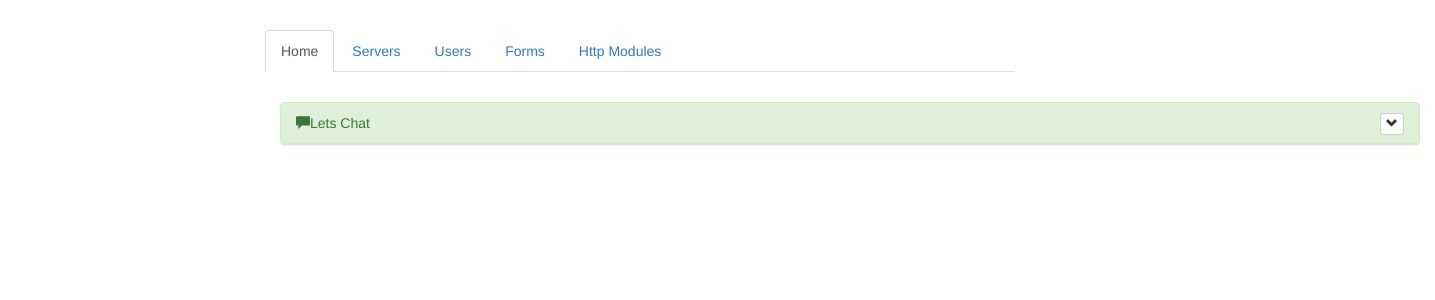
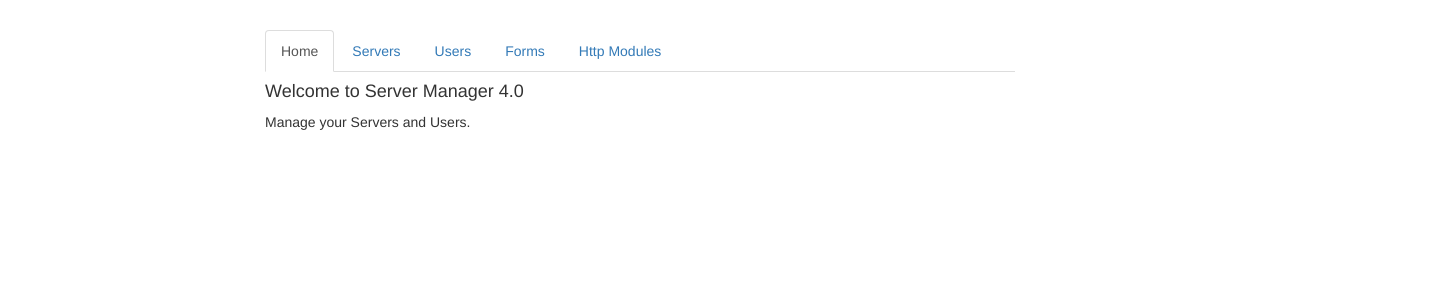
Before and after one commit to praveensankar969/Angular_Routing, an Angular app: page / in a window 1280 px wide. Shown: the top 300 px of the page, 1435 px wide, since content can reach past the window. Built offline with nearby package versions, Linux system fonts and the light colour scheme.

Commit message:
animations

```diff
--- a/package.json
+++ b/package.json
@@ -11,7 +11,7 @@
   },
   "private": true,
   "dependencies": {
-    "@angular/animations": "^12.0.3",
+    "@angular/animations": "^12.0.5",
     "@angular/common": "^12.0.3",
     "@angular/compiler": "^12.0.3",
     "@angular/core": "^12.0.3",
--- a/src/app/app.component.html
+++ b/src/app/app.component.html
@@ -12,45 +12,7 @@
   </div>
   <div class="row">
     <div class="col-xs-12 col-sm-10 col-md-8 col-sm-offset-1 col-md-offset-2">
-      <!-- <router-outlet></router-outlet> -->
-      <div class="container wrap">
-        <div class="row">
-            <div class="col-md-12">
-                <div class="panel panel-success">
-                    <div class="panel-heading" id="accordion">
-                        <span class="glyphicon glyphicon-comment"></span>Lets Chat
-                        <div class="btn-group pull-right">
-                            <a type="button" class="btn btn-default btn-xs" data-toggle="collapse" data-parent="#accordion" href="#collapseOne">
-                                <span class="glyphicon glyphicon-chevron-down"></span>
-                            </a>
-                        </div>
-                    </div>
-                    <div class="panel-collapse collapse" id="collapseOne">
-                        <div class="panel-body">
-                            <ul id="messageList" class="chat">
-                            </ul>
-                        </div>
-                        <div class="panel-footer">
-                            <div class="input-group">
-                                <div class="row">
-                                    <div class="col-sm-6">
-                                        <input type="text" id="userName" class="form-control input-sm" placeholder="Type your Name." />
-
-                                    </div>
-                                    <div class="col-sm-6">
-                                        <input type="text" id="userMessage" class="form-control input-sm" placeholder="Type your message here..." />
-                                    </div>
-                                </div>
-                                <span class="input-group-btn">
-                                    <input type="button" value="send" id="sendMessage" class="btn btn-danger btn-sm">
-                                </span>
-                            </div>
-                        </div>
-                    </div>
-                </div>
-            </div>
-        </div>
-    </div>
+      <router-outlet></router-outlet>
     </div>
   </div>
 
--- a/src/app/app.module.ts
+++ b/src/app/app.module.ts
@@ -17,6 +17,7 @@ import { UserActivate } from './users/user/user.service';
 import { FormsComponent } from './forms/forms.component';
 import { HttpModulesComponent } from './http-modules/http-modules.component';
 import { AuthInterceptor } from './http-modules/auth-interceptor.service';
+import { BrowserAnimationsModule } from '@angular/platform-browser/animations';
 
 const routes : Routes =[
   {path:'', component: HomeComponent},
@@ -52,7 +53,8 @@ const routes : Routes =[
     BrowserModule,
     FormsModule,
     HttpClientModule,
-    RouterModule.forRoot(routes)
+    RouterModule.forRoot(routes) ,
+    BrowserAnimationsModule
   ],
   providers: [ServersService, UserActivate,{
     provide :  HTTP_INTERCEPTORS,
--- a/src/app/http-modules/http-modules.component.css
+++ b/src/app/http-modules/http-modules.component.css
@@ -1,4 +1,4 @@
-.row{
-    position: relative;
-    margin : 100px, 100px;
+
+.container{
+    margin-left:30 px;
 }
```
Also changed, not shown: 1 other file (tests, documents, lock files or other folders).
